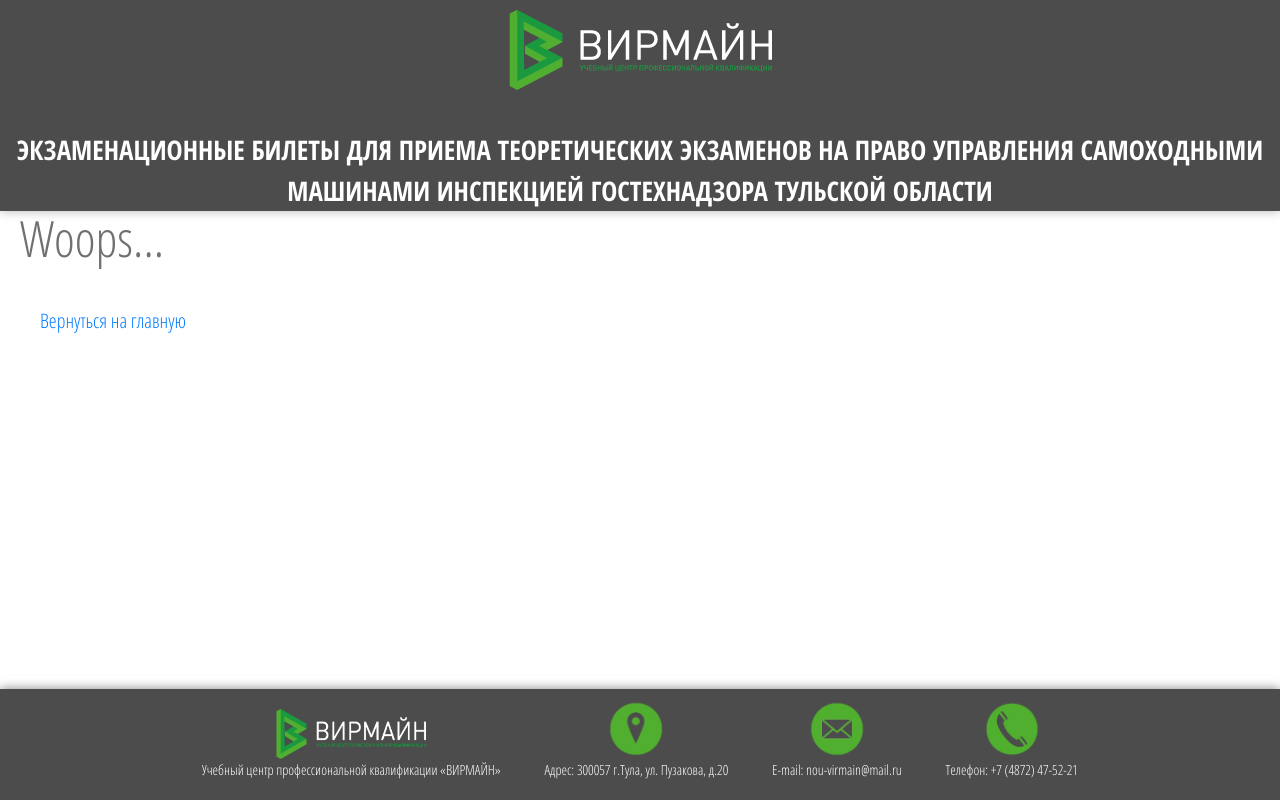
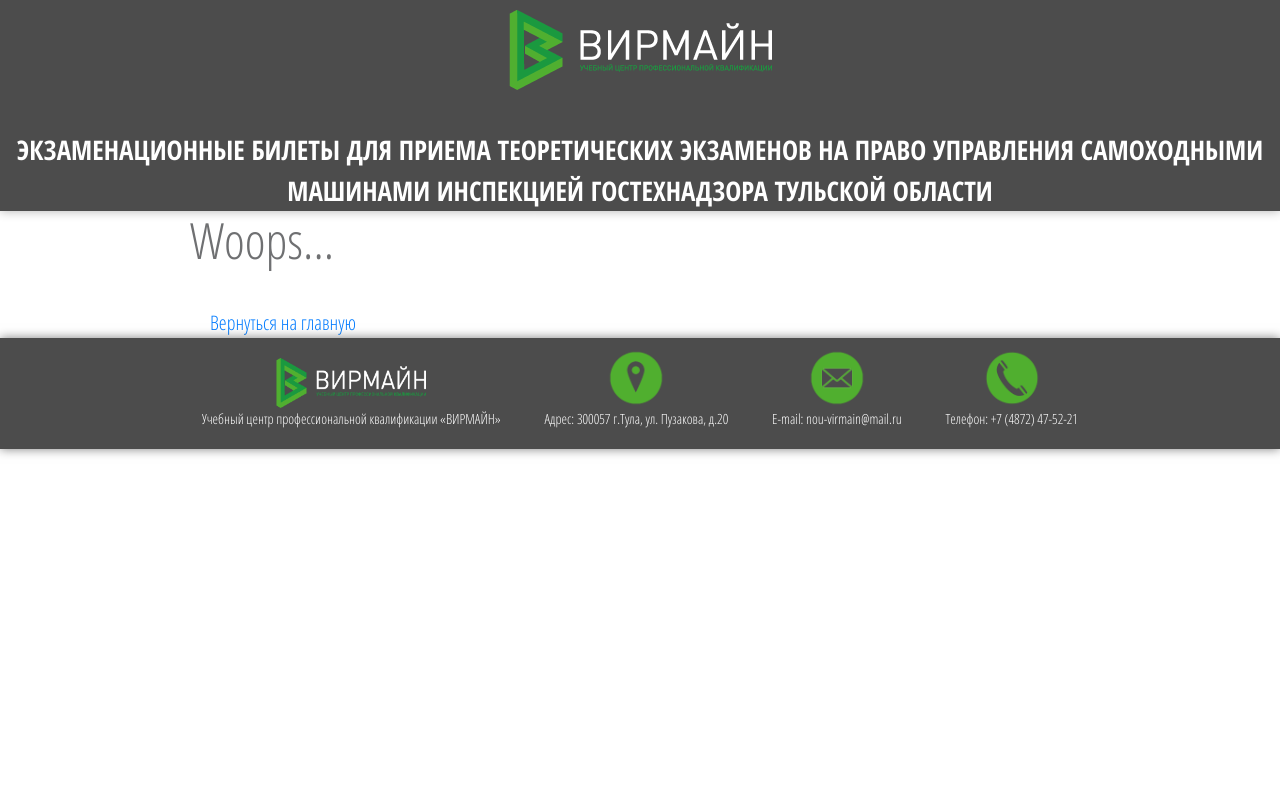
Before and after one commit to wabidabilunatic/Quizz, a PHP site: template views/error.html.twig in a window 1280 px wide. Run offline with PHP 8.4, Linux system fonts and the light colour scheme; the template is opened without the code that fills it, so the values that code supplies are empty; some libraries are stand-ins or nearby versions.

Commit message:
last change

```diff
--- a/app/route.php
+++ b/app/route.php
@@ -138,7 +138,7 @@ $app->get('/script/setUpUsers',
     });
 
 
-/*$app->error(function (\Exception $e, Request $request, $code) use ($app) {
+$app->error(function (\Exception $e, Request $request, $code) use ($app) {
     switch ($code) {
         case 403:
             $message = 'Доступ закрыт.';
@@ -150,7 +150,7 @@ $app->get('/script/setUpUsers',
             $message = "Что-то пошло не так.";
     }
     return $app['twig']->render('error.html.twig', array('message' => $message));
-});*/
+});
 
 $app->get('/login', function(Request $request) use ($app) {
     return $app['twig']->render('login.html.twig', array(
--- a/src/Data/TwigExtentions.php
+++ b/src/Data/TwigExtentions.php
@@ -12,7 +12,7 @@ public static $categories =
         "A3"=>"безопасная эксплуатация",
         "A4"=>"безопасная эксплуатация.",
         "B1"=>"безопасная эксплуатация",
-        "B2"=>"ракторист-машинист",
+        "B2"=>"тракторист-машинист",
         "C1"=>"безопасная эксплуатация",
         "C2"=>"тракторист-машинист.",
         "D1"=>"безопасная эксплуатация",
--- a/views/category.html
+++ b/views/category.html
@@ -15,7 +15,7 @@
         </header>
 
         <div id="content">
-        <a id="main" href="{{ path('quizz_home') }}">Вернуться на главную </a>
+        <a id="main" href="{{ path('quizz_home') }}">Вернуться к списку категорий и экзаменов </a>
 
 
 
@@ -24,7 +24,7 @@
          <div id="cat"><h2><b>
           {% if category.name == "P1" %}
         <!--  if it's P1, what to show -->
-          ПДД
+          ПДД<br>для всех категорий
           {% else %}
         <!--  For others categories-->
           Категория {{category.name | easyName}}<br> {{category.name | nameIt}}</h2>
--- a/views/error.html.twig
+++ b/views/error.html.twig
@@ -3,13 +3,15 @@
 {% block head %}
     {{ parent() }}
     <style type="text/css">
-        .content{
-            padding-left:20px;
-        }
+    #content{ padding-top:20px;
+      min-height: -webkit-calc(100% - 100px);     /* Chrome */
+    min-height: -moz-calc(100% - 100px);     /* Firefox */
+    min-height: calc(100% - 100px);     /* native */
+    }
     </style>
 {% endblock %}
 {% block content %}
-<div class="content">
+<div id="content">
         <h1>Woops...<br><small>{{ message }}</small></h1>
         <br>
          <a id="main" href="{{ path('quizz_home') }}">Вернуться на главную </a>
--- a/web/css/style1.css
+++ b/web/css/style1.css
@@ -3,7 +3,7 @@ html, body {
    font-family: 'Open Sans Condensed';
      color: #6f7072;
 
-    height: 100%;
+
     font-size: 20px;
 
 }
@@ -16,14 +16,18 @@ header{width: 50%;
     #top span{
 
     display: inline;
-}
+    }}
 #content{
         max-width: 900px;
 
+
    margin: auto;
     margin-top: -18px;
+      min-height: -webkit-calc(100% - 100px);     /* Chrome */
+    min-height: -moz-calc(100% - 100px);     /* Firefox */
+    min-height: calc(100% - 100px);     /* native */
     }
-}
+
 /*#top span{
     display: none;
 }*/
@@ -39,12 +43,14 @@ header{
 }
 
 footer{
+  position: absolute;
  color: white;
 text-align: center;
      background-color: #4c4c4c;
      box-shadow: 0 0 10px rgba(0,0,0,0.5);
    bottom: 0px;
-      position: absolute;
+      position: relative;
+    clear:both;
     left:0px;
     right: 0px;
 }
@@ -94,6 +100,7 @@ width: auto;
          text-align: center;
         display:inline-block;
         margin:20px;
+         width: 100px;
         float:left;
         }
         .test
```
Also changed, not shown: views/test.html.twig (+11 -4 lines).
